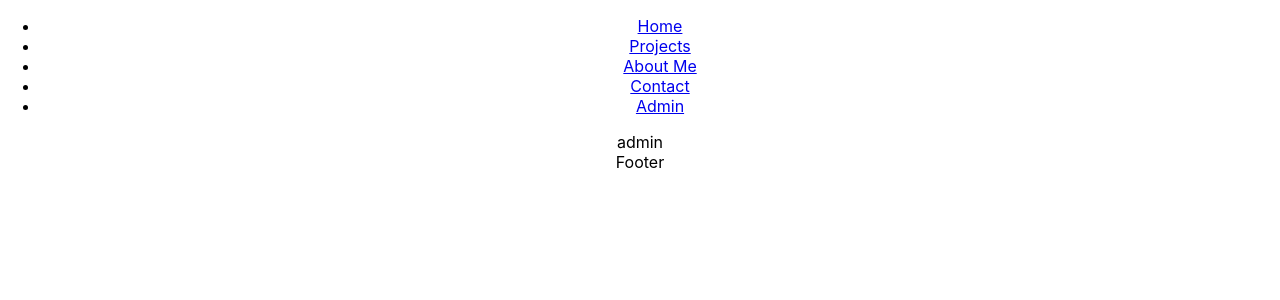
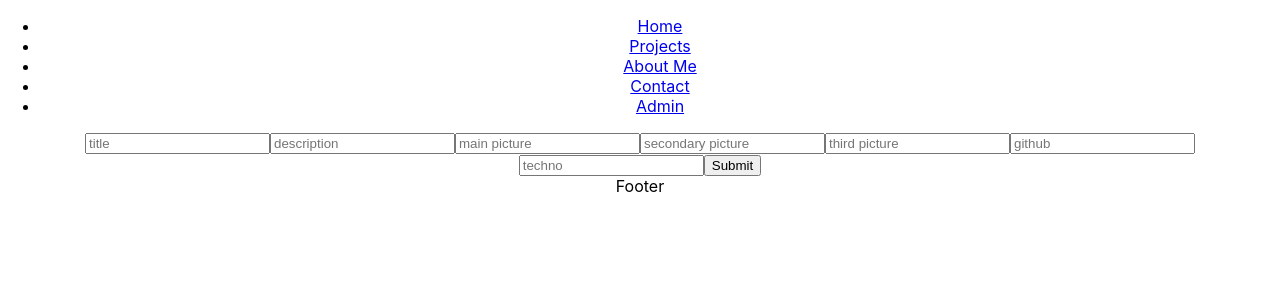
Before and after one commit to eddymandran/portfolio-front, a React (Create React App) app: page /admin in a window 1280 px wide. Shown: the top 300 px of the page. Built offline with nearby package versions, Linux system fonts and the light colour scheme.

Commit message:
form to add a project done

```diff
--- a/package.json
+++ b/package.json
@@ -11,7 +11,8 @@
     "react-dom": "^17.0.1",
     "react-router-dom": "^5.2.0",
     "react-scripts": "4.0.1",
-    "web-vitals": "^0.2.4"
+    "web-vitals": "^0.2.4",
+    "react-hook-form": "6.12.2"
   },
   "scripts": {
     "start": "react-scripts start",
--- a/src/components/Admin.js
+++ b/src/components/Admin.js
@@ -1,5 +1,38 @@
 import React from "react";
+import axios from "axios";
+import { useForm } from "react-hook-form";
 
 export default function Admin() {
-  return <div>admin</div>;
+  const { register, handleSubmit } = useForm();
+
+  const onSubmit = (data) => {
+    console.log(data);
+    const source = axios.CancelToken.source();
+    axios
+      .post("http://localhost:5000/admin/projects", data, {
+        cancelToken: source.token,
+      })
+      .catch((err) => {
+        if (axios.isCancel(err)) {
+          console.log('Request canceled', err.message);
+        } else {
+          console.log('Error:', err.message);
+        }
+      })
+  };
+
+  return (
+    <div>
+      <form onSubmit={handleSubmit(onSubmit)}>
+        <input name="title" ref={register} placeholder="title" />
+        <input name="description" ref={register} placeholder="description" />
+        <input name="main_picture" ref={register} placeholder="main picture" />
+        <input name="secondary_picture" ref={register} placeholder="secondary picture" />
+        <input name="third_picture" ref={register} placeholder="third picture" />
+        <input name="url_github" ref={register} placeholder="github" />
+        <input name="techno_id" ref={register} placeholder="techno" />
+        <input type="submit" />
+      </form>
+    </div>
+  );
 }
```
Also changed, not shown: 2 other files (tests, documents, lock files or other folders).
